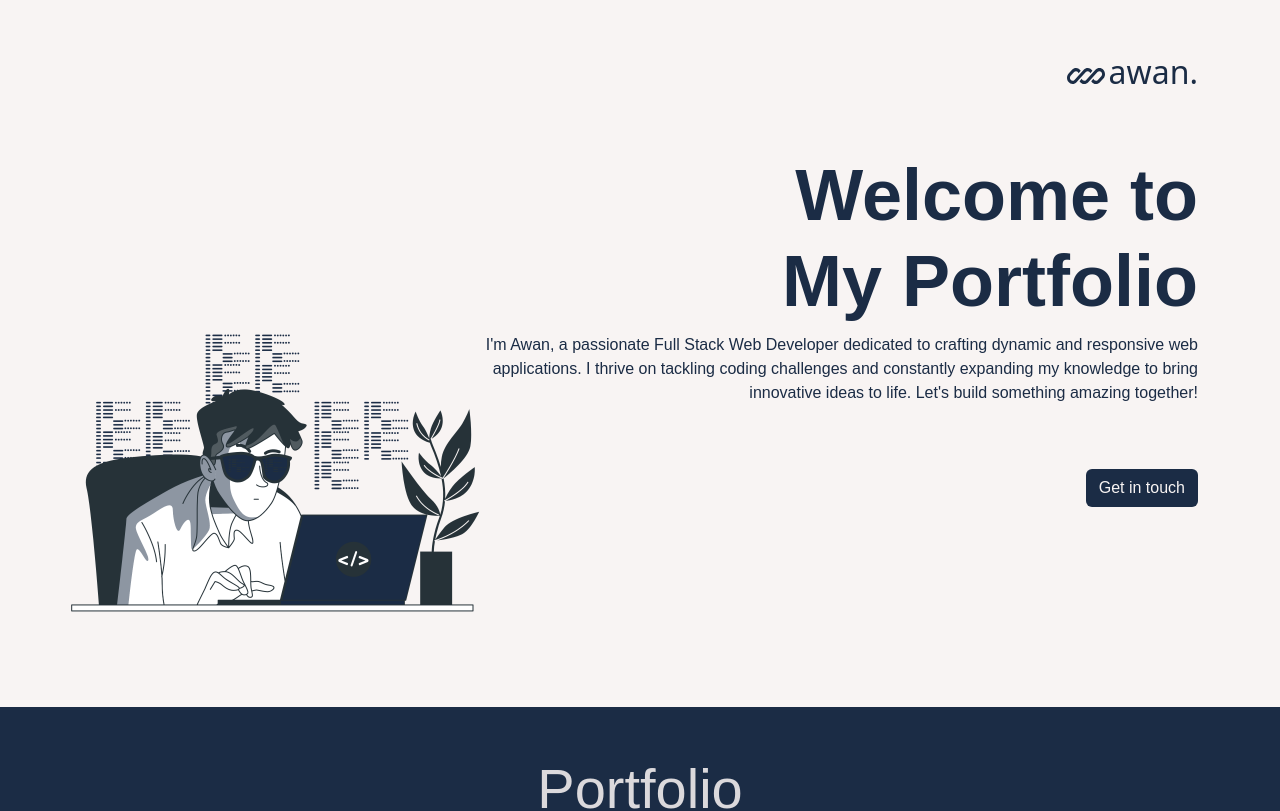
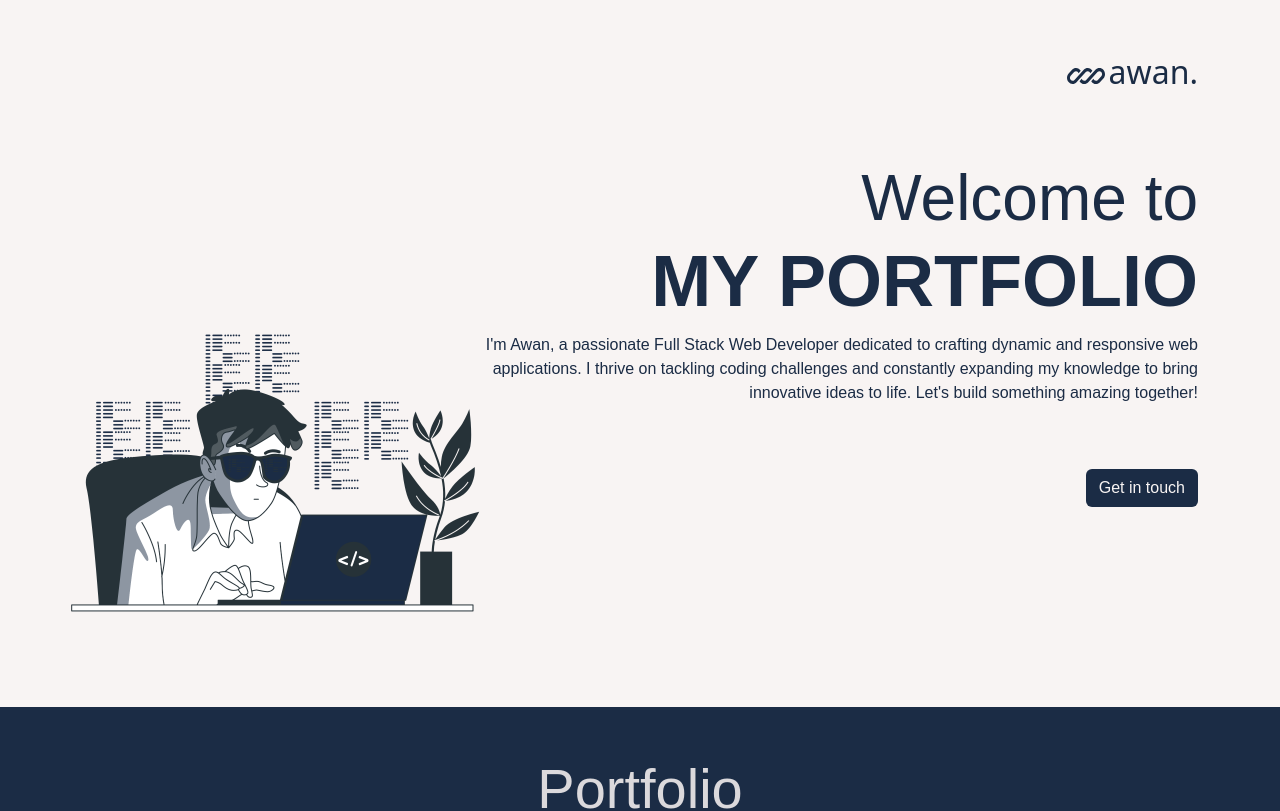
Before and after one commit to yodi-dev/awans-port, a Vue app: page / in a window 1280 px wide. Shown: the top 811 px of the page. Built offline with nearby package versions, Linux system fonts and the light colour scheme; a web font is replaced by a local one.

Commit message:
update: ui hero - done

```diff
--- a/src/components/landing.vue
+++ b/src/components/landing.vue
@@ -10,8 +10,8 @@
           </div>
           <div class="col-lg-8">
             <h1 class="display-2 fw-semibold">
-              Welcome to <br />
-              My Portfolio
+              <span class="fw-medium display-3">Welcome to</span> <br />
+              MY PORTFOLIO
             </h1>
             <p class="text-lg-end fw-light">
               I'm Awan, a passionate Full Stack Web Developer dedicated to
```
